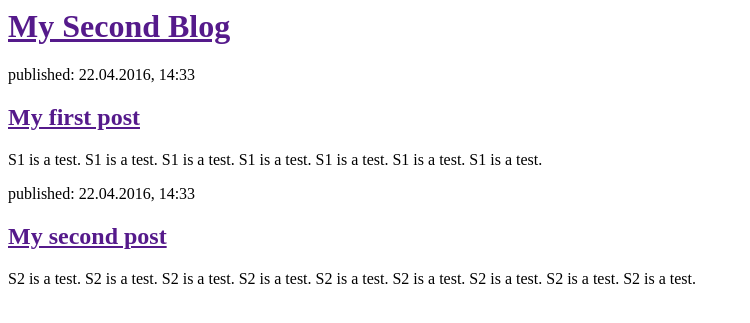
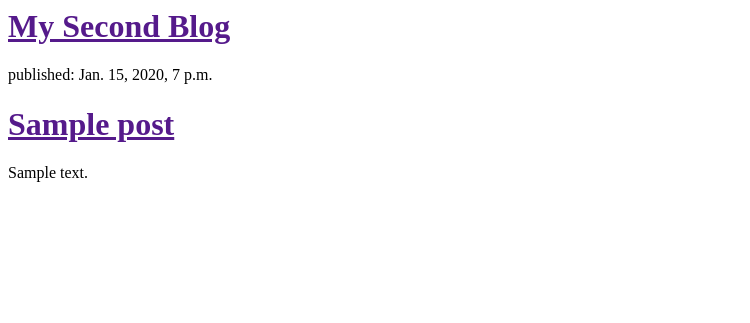
Before and after one commit to kjbyeon/my-second-blog, a Django app: template blog/templates/blog/post_list.html in a window 1280 px wide. Shown: the top 323 px of the page, without its empty margins (0-750 px from the left). Run offline with Django 3.2, Linux system fonts and the light colour scheme; the template is opened without the code that fills it: values that come from a table or form of the project are taken from there, others are empty; tables that the repository leaves empty hold one stand-in row (values such as "Sample post").

Commit message:
Modified templates to display posts from database

```diff
--- a/blog/templates/blog/post_list.html
+++ b/blog/templates/blog/post_list.html
@@ -7,16 +7,12 @@
       <h1><a href="">My Second Blog</a></h1>
     </div>
 
-    <div>
-      <p>published: 22.04.2016, 14:33</p>
-      <h2><a href="">My first post</a></h2>
-      <p>S1 is a test. S1 is a test. S1 is a test. S1 is a test. S1 is a test. S1 is a test. S1 is a test.</p>
-    </div>
-
-    <div>
-      <p>published: 22.04.2016, 14:33</p>
-      <h2><a href="">My second post</a></h2>
-      <p>S2 is a test. S2 is a test. S2 is a test. S2 is a test. S2 is a test. S2 is a test. S2 is a test. S2 is a test. S2 is a test. </p>
-    </div>
+    {% for post in posts %}
+      <div>
+        <p>published: {{post.publisehd_date}}</p>
+        <h1><a href="">{{post.title}}</a></h1>
+        <p>{{post.text|linebreaks}}</p>
+      </div>
+    {% endfor %}
   </body>
 </html>
--- a/blog/views.py
+++ b/blog/views.py
@@ -1,5 +1,8 @@
 from django.shortcuts import render
+from django.utils import timezone
+from .models import Post
 
 # Create your views here.
 def post_list(request):
-    return render(request, 'blog/post_list.html', {})
+    posts = Post.objects.filter(publisehd_date__lte=timezone.now()).order_by('publisehd_date')
+    return render(request, 'blog/post_list.html', {'posts':posts})
```
